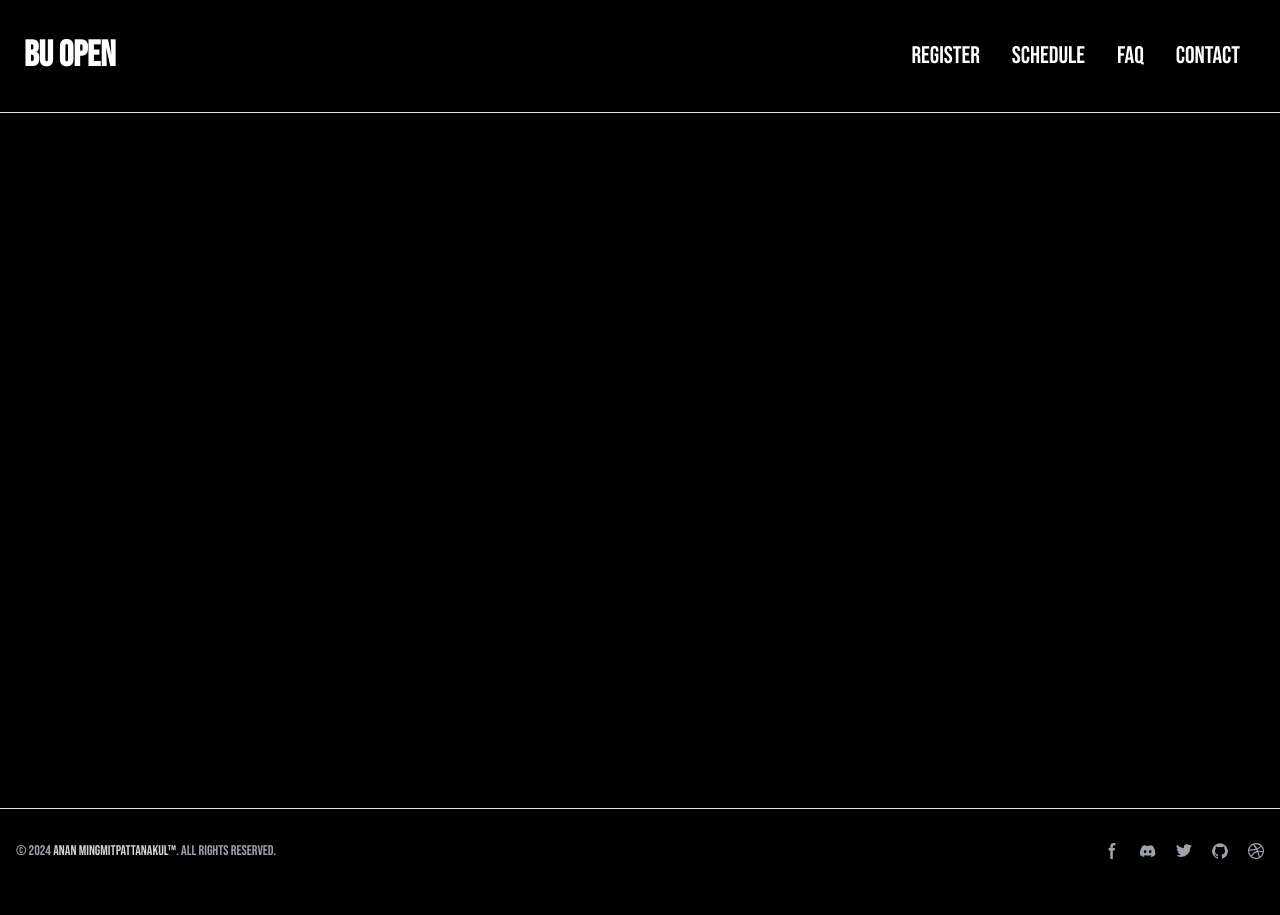
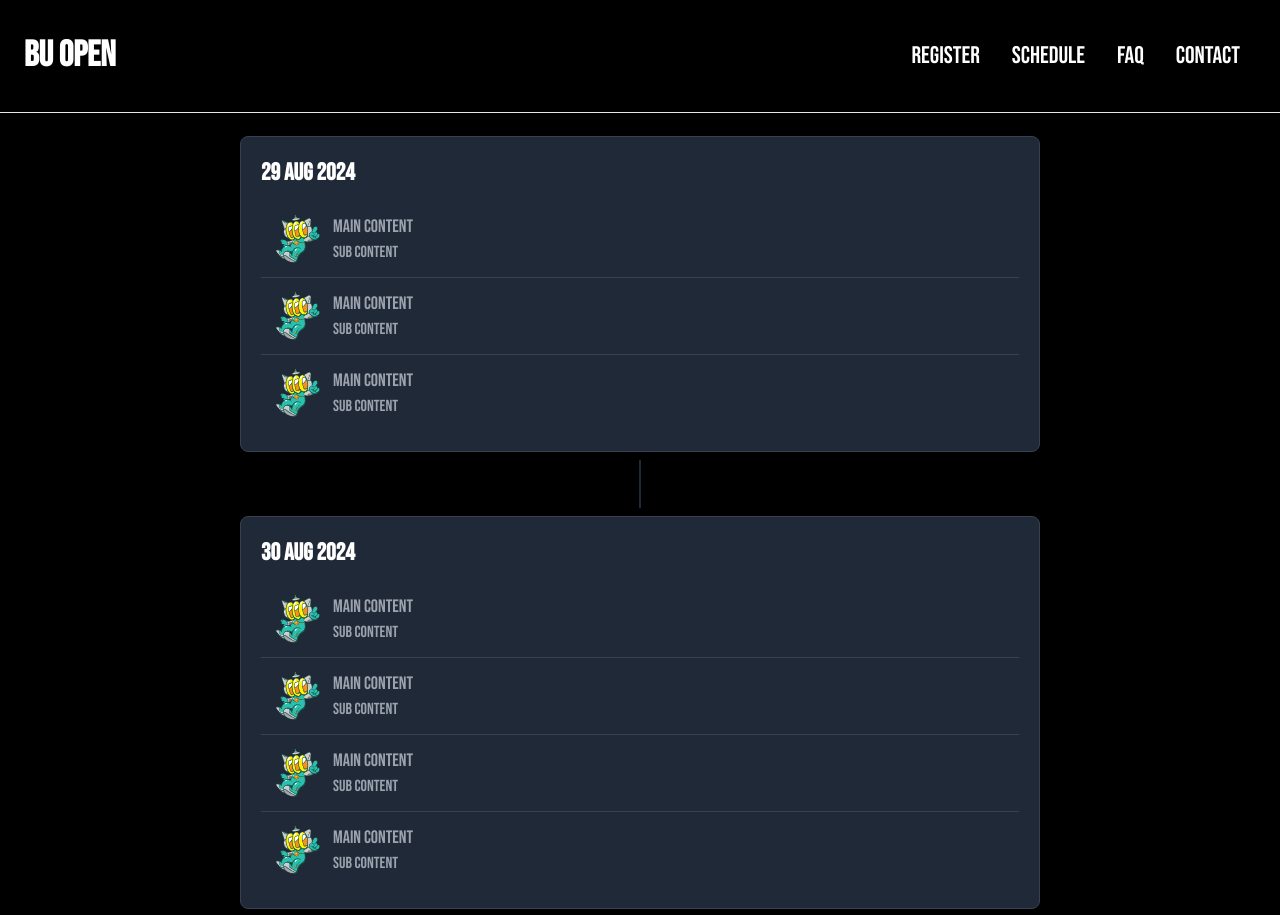
Before and after one commit to anan-min/bu_open_house_demo_project, a Next.js app: page /schedule in a window 1280 px wide. Shown: the top 915 px of the page. Before the commit the page ends 893 px from the top, so only its background shows below. Built offline with nearby package versions, Linux system fonts and the light colour scheme.

Commit message:
card almost done fix register font size

```diff
--- a/app/register/RegisterForm.jsx
+++ b/app/register/RegisterForm.jsx
@@ -3,18 +3,18 @@ import React from "react";
 const RegisterForm = () => {
   return (
     <>
-      <form class="max-w-full flex flex-col">
-        <div class="mb-5">
+      <form class="max-w-full flex flex-col text-xl xl:text-2xl">
+        <div class="mb-5 ">
           <label
             for="email"
-            class="block mb-2 text-sm font-medium text-gray-900 dark:text-white"
+            class="block mb-2 font-medium text-gray-900 dark:text-white"
           >
             Your email
           </label>
           <input
             type="email"
             id="email"
-            class="bg-gray-50 border border-gray-300 text-gray-900 text-sm rounded-lg focus:ring-blue-500 focus:border-blue-500 block w-full p-2.5 dark:bg-gray-700 dark:border-gray-600 dark:placeholder-gray-400 dark:text-white dark:focus:ring-blue-500 dark:focus:border-blue-500"
+            class="bg-gray-50 border border-gray-300 text-gray-900  rounded-lg focus:ring-red-500 focus:border-red-500 block w-full p-2.5 "
             placeholder="name@flowbite.com"
             required
           />
@@ -22,15 +22,15 @@ const RegisterForm = () => {
         <div class="mb-5">
           <label
             for="password"
-            class="block mb-2 text-sm font-medium text-gray-900 dark:text-white"
+            class="block mb-2 font-medium text-gray-900 dark:text-white"
           >
             Phone number
           </label>
           <input
             type="tel"
             id="phone"
-             placeholder="(+66)"
-            class="bg-gray-50 border border-gray-300 text-gray-900 text-sm rounded-lg focus:ring-blue-500 focus:border-blue-500 block w-full p-2.5 dark:bg-gray-700 dark:border-gray-600 dark:placeholder-gray-400 dark:text-white dark:focus:ring-blue-500 dark:focus:border-blue-500 mb-4"
+            placeholder="(+66)"
+            class="bg-gray-50 border border-gray-300 text-gray-900 rounded-lg focus:ring-red-500 focus:border-red-500 block w-full p-2.5  mb-4"
             required
           />
         </div>
--- a/app/schedule/page.jsx
+++ b/app/schedule/page.jsx
@@ -1,10 +1,11 @@
 import React from "react";
 import Layout from "@/components/Layout";
+import Timeline from "@/app/schedule/timeline/Timeline";
 
 const page = () => {
   return (
     <Layout>
-      <h1>Schedule</h1>
+      <Timeline />
     </Layout>
   );
 };
--- /dev/null
+++ b/app/schedule/timeline/CardContent.jsx
@@ -0,0 +1,30 @@
+import React from "react";
+import Image from "next/image";
+import bu_cartoon from "@/public/mascot_3.svg";
+
+const CardContent = ({
+  image = bu_cartoon,
+  main = "main content",
+  sub = "sub content",
+}) => {
+  return (
+    <>
+      <li className=" hover:bg-gray-700">
+        <a href="" class="items-center block p-3 sm:flex ">
+          <Image
+            class="w-12 h-12 mb-3 me-3 rounded-full sm:mb-0"
+            src={image}
+            alt="image"
+          />
+
+          <div class="text-gray-400">
+            <div class="text-lg font-normal">{main}</div>
+            <div class="text-md font-normal">{sub}</div>
+          </div>
+        </a>
+      </li>
+    </>
+  );
+};
+
+export default CardContent;
--- /dev/null
+++ b/app/schedule/timeline/CardLine.jsx
@@ -0,0 +1,11 @@
+import React from "react";
+
+const CardLine = () => {
+  return (
+    <>
+      <div className="w-0.5 h-12 bg-gray-800"></div>
+    </>
+  );
+};
+
+export default CardLine;
--- /dev/null
+++ b/app/schedule/timeline/TimeLineCard.jsx
@@ -0,0 +1,13 @@
+import React from "react";
+import CardContent from "./CardContent";
+
+const TimeLineCard = ({ time = "29 AUG 2024", children }) => {
+  return (
+    <div class="p-5 border rounded-lg bg-gray-800 border-gray-700 max-w-[800px] w-5/6">
+      <time class="text-2xl font-semibold  text-white">{time}</time>
+      <ol class="mt-3 divide-y  divide-gray-700">{children}</ol>
+    </div>
+  );
+};
+
+export default TimeLineCard;
--- /dev/null
+++ b/app/schedule/timeline/Timeline.jsx
@@ -0,0 +1,31 @@
+import React from "react";
+import TimelineCard from "../timeline/TimeLineCard";
+import CardContent from "../timeline/CardContent";
+import CardLine from "../timeline/CardLine";
+
+const Timeline = () => {
+  return (
+    <div className="flex flex-col items-center p-12 gap-2">
+      <TimelineCard time="29 AUG 2024">
+        <CardContent />
+        <CardContent />
+        <CardContent />
+      </TimelineCard>
+      <CardLine />
+      <TimelineCard time="30 AUG 2024">
+        <CardContent />
+        <CardContent />
+        <CardContent />
+        <CardContent />
+      </TimelineCard>
+      <CardLine />
+      <TimelineCard time="31 AUG 2024">
+        <CardContent />
+        <CardContent />
+        <CardContent />
+      </TimelineCard>
+    </div>
+  );
+};
+
+export default Timeline;
```
